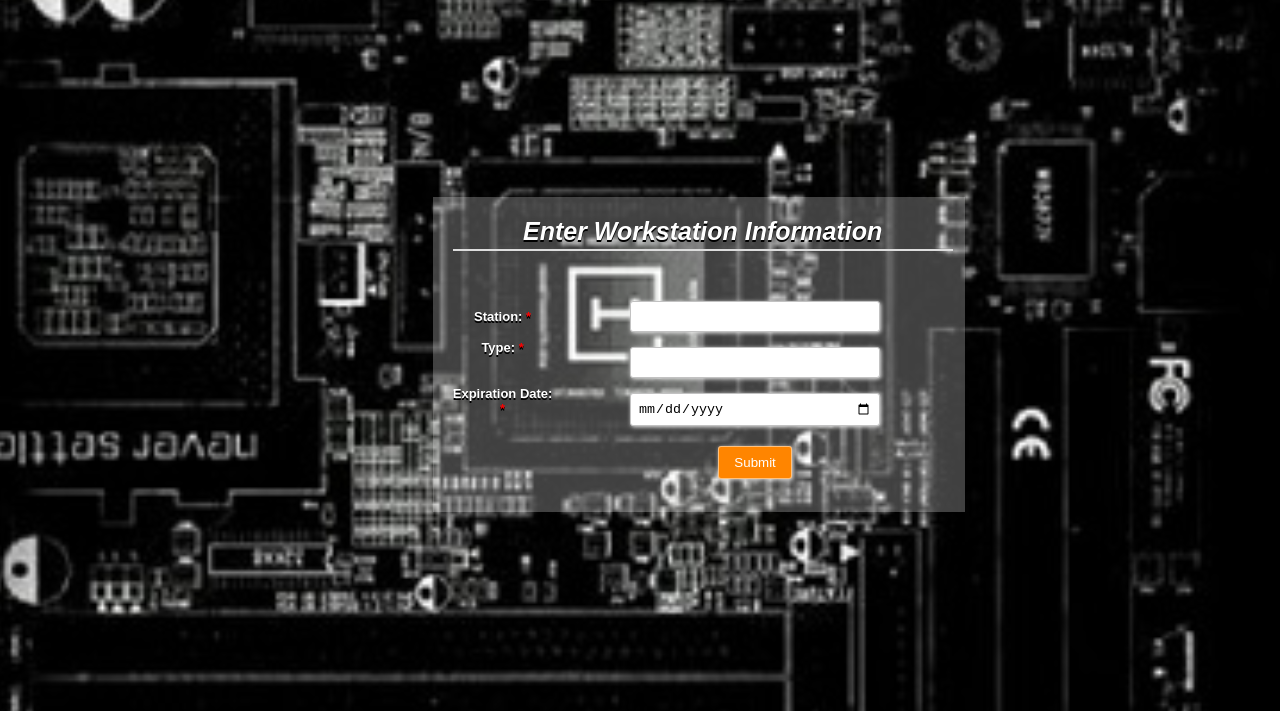
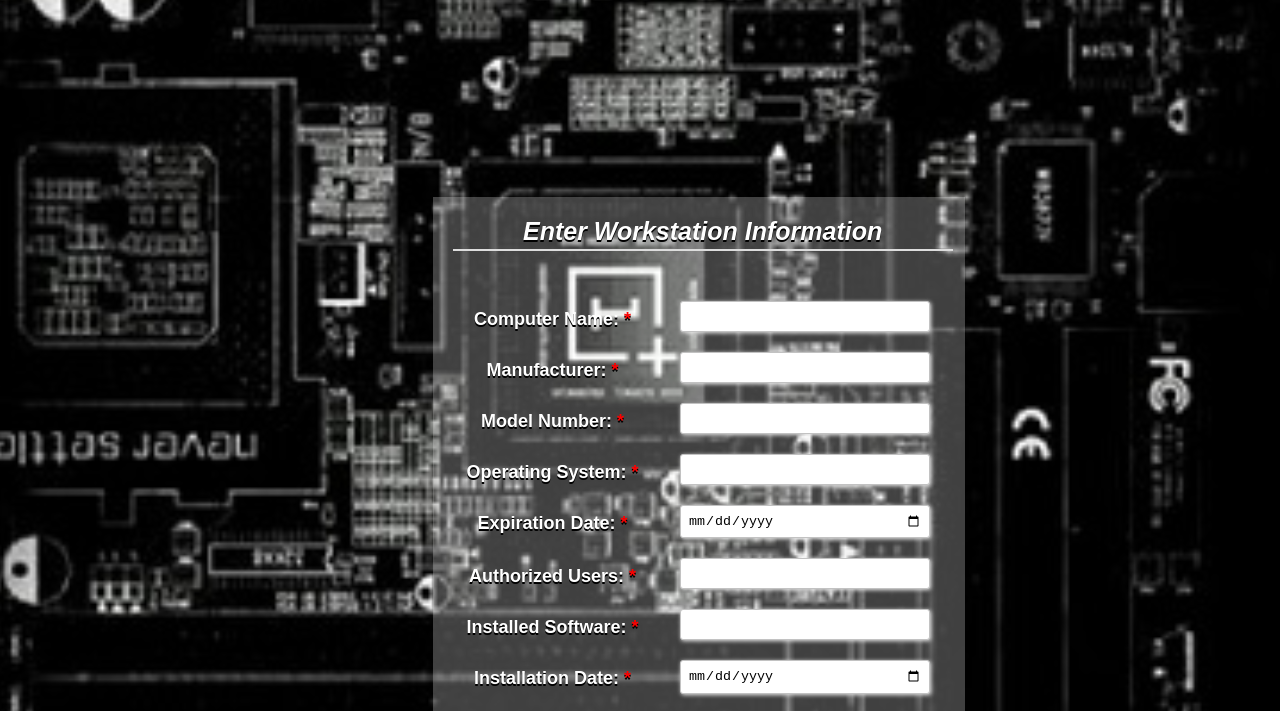
Before and after one commit to sshive1/VanillaJS, a plain HTML site: page pages/forms/add_new.html in a window 1280 px wide. Shown: the part 83-794 px from the top of the page. Drawn offline with Linux system fonts and the light colour scheme.

Commit message:
add_new.html - CSS additions/field additions

```diff
--- a/css/forms.css
+++ b/css/forms.css
@@ -16,10 +16,11 @@
 }
 .general_form label{
     display: block;
-    margin: 0px 0px 15px 0px;
+    font-size: 18px;
+    margin: 20px 0px 15px 0px;
 }
 .general_form label > span{
-    width: 100px;
+    width: 200px;
     font-weight: bold;
     float: left;
     padding-top: 8px;
--- a/pages/forms/add_new.html
+++ b/pages/forms/add_new.html
@@ -25,12 +25,33 @@
       <div class="general_form">
         <div class="general_form_head">Enter Workstation Information</div>
           <form action="" method="post">
-              <label for="station"><span>Station: <span class="required">*</span></span></label>
-              <input type="text" class="input_field" id="station" name="station_id"/>
-              <label for="type"><span>Type: <span class="required">*</span></span></label>
-              <input type="text" class="input_field" id="type" name="wks_type"/>
+              <label for="wks_name"><span>Computer Name: <span class="required">*</span></span></label>
+              <input type="text" class="input_field" id="wks_name" name="computer_id"/>
+
+              <label for="manufacturer"><span>Manufacturer: <span class="required">*</span></span></label>
+              <input type="text" class="input_field" id="manufacturer" name="wks_manufacturer"/>
+
+              <label for="model"><span>Model Number: <span class="required">*</span></span></label>
+              <input type="text" class="input_field" id="model" name="wks_model"/>
+
+              <label for="os"><span>Operating System: <span class="required">*</span></span></label>
+              <input type="text" class="input_field" id="os" name="wks_os"/>
+
               <label for="expiration"><span>Expiration Date: <span class="required">*</span></span></label>
               <input type="date" class="input_field" id="expiration" name="wks_expiration"/>
+
+              <label for="users"><span>Authorized Users: <span class="required">*</span></span></label>
+              <input type="text" class="input_field" id="users" name="wks_users"/>
+
+              <label for="software"><span>Installed Software: <span class="required">*</span></span></label>
+              <input type="text" class="input_field" id="software" name="wks_software"/>
+
+              <label for="installed"><span>Installation Date: <span class="required">*</span></span></label>
+              <input type="date" class="input_field" id="installed" name="wks_installed"/>
+
+              <label for="teamview"><span>Teamviewer ID: <span class="required">*</span></span></label>
+              <input type="text" class="input_field" id="teamview" name="wks_teamview"/>
+
               <label><span>&nbsp;</span><input type="submit" value="Submit" /></label>
           </form>
       </div>
```
